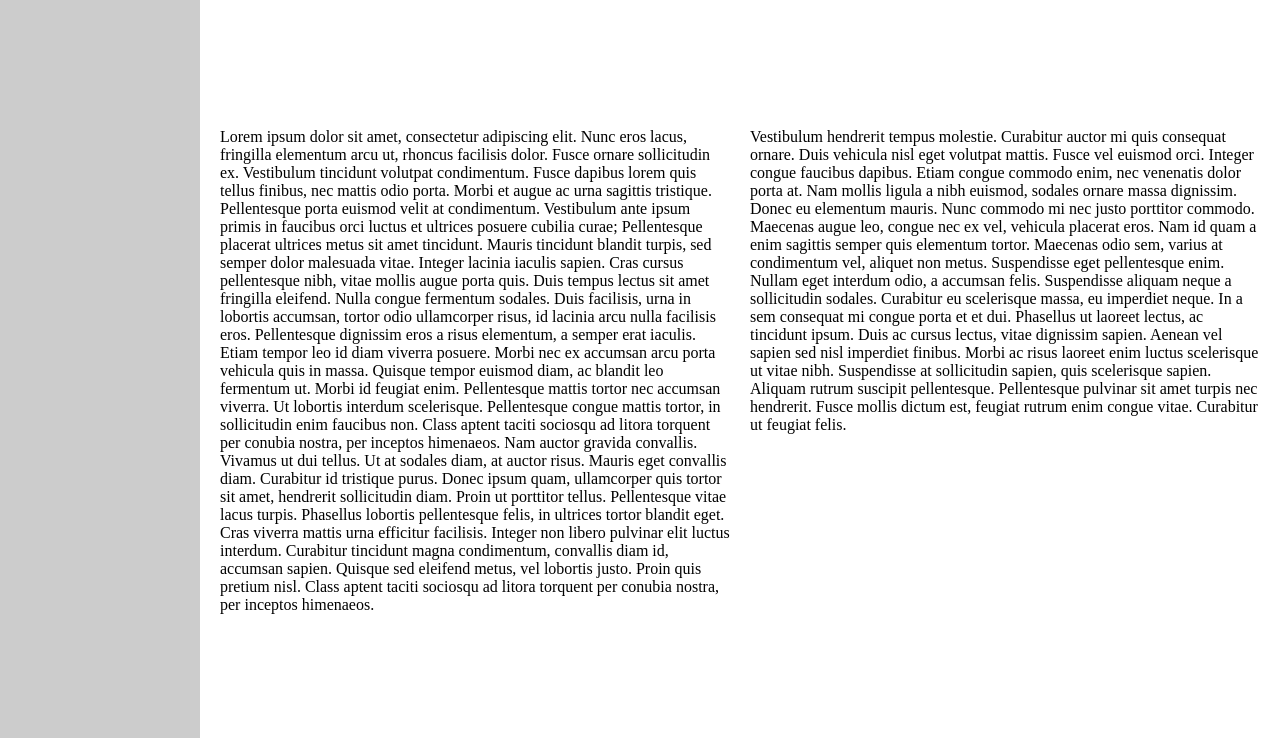
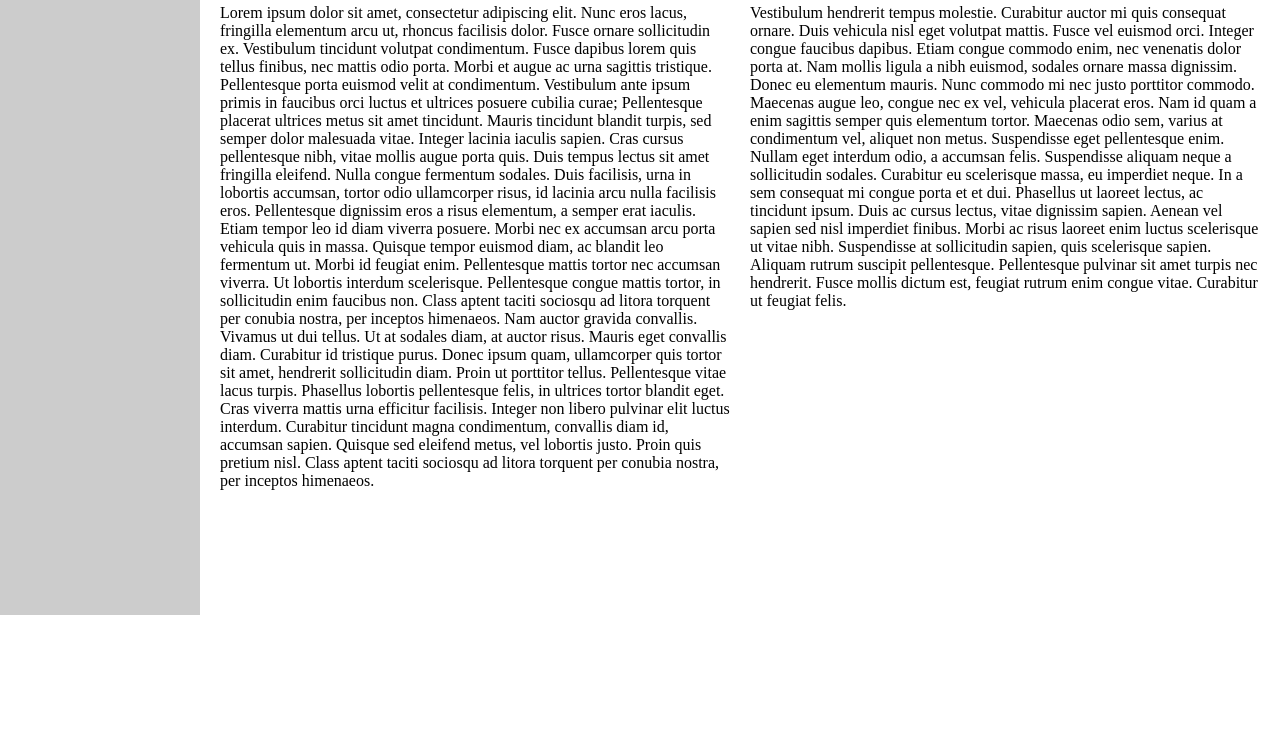
Before and after one commit to eduqz/grid-guide, a plain HTML site: page examples/columntext.html in a window 1280 px wide. Shown: the part 185-923 px from the top of the page. After the commit the page ends 800 px from the top, so only its background shows below. Drawn offline with Linux system fonts and the light colour scheme.

Commit message:
Fix pages layout

```diff
--- a/examples/style/clock.css
+++ b/examples/style/clock.css
@@ -15,6 +15,8 @@ main {
     text-align: center;
     width: 100px;
     margin: 0 auto;
+    padding: 20px;
+    background-color: #CCC;
 }
 
 p {
--- a/examples/style/columntext.css
+++ b/examples/style/columntext.css
@@ -1,17 +1,23 @@
+body {
+    display: flex;
+    flex-direction: column;
+}
+
 main {
     display: grid;
     grid-template-columns: 200px 1fr;
-    height: 100%;
+    flex-grow: 1;
 }
 
 aside {
     background-color: #CCC;
-    height: 100%;
+    padding: 20px 30px;
 }
 
 article {
     display: grid;
     grid-template-columns: 1fr 1fr;
+    grid-template-rows: 50px 1fr;
     grid-gap: 0 20px;
     margin: 0 20px;
 }
```
